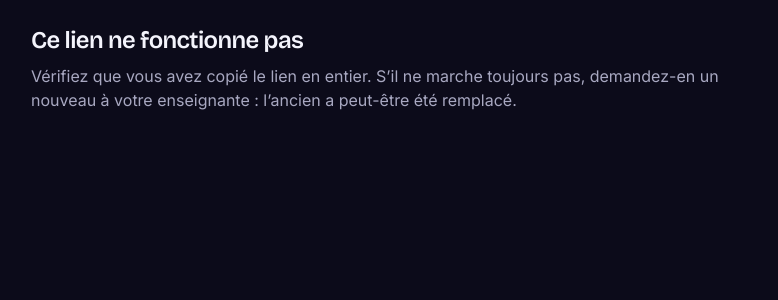
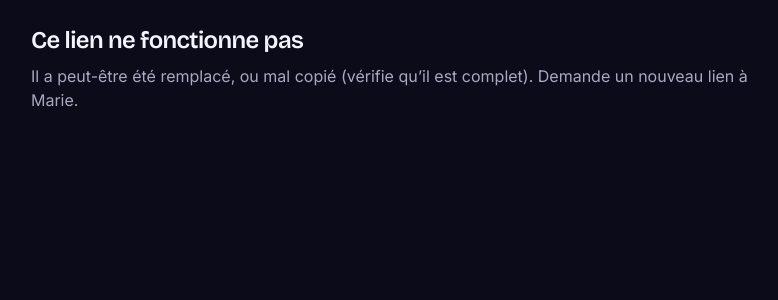
Before and after one commit to mariegautron/mg-cours, a Next.js app: page /q/1 in a window 1280 px wide. Shown: the top 300 px of the page, without its empty margins (249-1027 px from the left). Built offline with nearby package versions, Linux system fonts and the light colour scheme; no server answers.

Commit message:
Pages du QCM : tutoiement sur le lien personnel, Marie à la place de « votre enseignante »

```diff
--- a/src/app/q/[token]/page.tsx
+++ b/src/app/q/[token]/page.tsx
@@ -40,28 +40,28 @@ export default async function QuizPage({ params }: PageProps<"/q/[token]">) {
           case "invalid":
             return (
               <Message title="Ce lien ne fonctionne pas">
-                Vérifiez que vous avez copié le lien en entier. S’il ne marche toujours pas,
-                demandez-en un nouveau à votre enseignante : l’ancien a peut-être été remplacé.
+                Il a peut-être été remplacé, ou mal copié (vérifie qu’il est complet). Demande un
+                nouveau lien à Marie.
               </Message>
             );
           case "throttled":
             return (
               <Message title="Trop d’essais">
-                Trop de liens invalides ont été essayés depuis votre connexion. Réessayez dans
-                quelques minutes.
+                Trop de liens invalides ont été essayés depuis ta connexion. Réessaie dans quelques
+                minutes.
               </Message>
             );
           case "rate_limited":
             return (
               <Message title="Un instant">
-                Cette page a été rechargée trop souvent. Attendez une minute puis rechargez : votre
-                copie est conservée.
+                Cette page a été rechargée trop souvent. Attends une minute puis recharge : ta copie
+                est conservée.
               </Message>
             );
           case "unavailable":
             return (
               <Message title="Le service ne répond pas">
-                Réessayez dans un instant. Si vous aviez commencé, vos réponses enregistrées ne sont
+                Réessaie dans un instant. Si tu avais commencé, tes réponses enregistrées ne sont
                 pas perdues.
               </Message>
             );
--- a/src/app/q/classe/[token]/page.tsx
+++ b/src/app/q/classe/[token]/page.tsx
@@ -78,7 +78,7 @@ export default async function ClassPage({ params, searchParams }: PageProps<"/q/
           default:
             return (
               <Message title="Ce lien ne fonctionne pas">
-                Demandez le QR code à votre enseignante : l’ancien a peut-être été remplacé.
+                Demandez le QR code à Marie : l’ancien a peut-être été remplacé.
               </Message>
             );
         }
```
